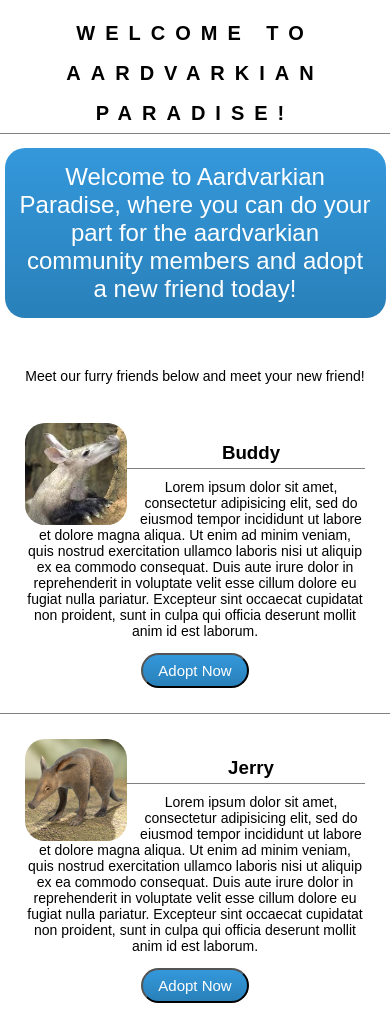
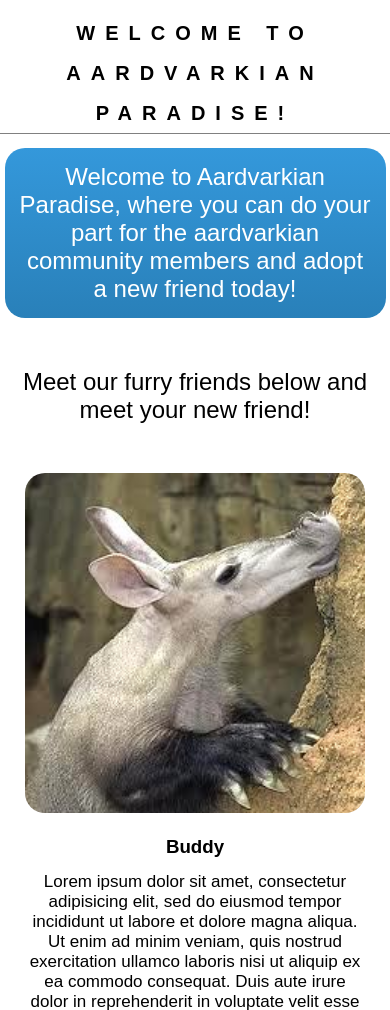
Before and after one commit to Joewm121/animal, a plain HTML site: page index.html in a window 390 px wide. Shown: the top 1010 px of the page. Drawn offline with Linux system fonts and the light colour scheme.

Commit message:
add styles for mobile layout, fix whitespace in styles.css and index.html

```diff
--- a/css/styles.css
+++ b/css/styles.css
@@ -37,13 +37,19 @@ body {
   padding: 0;
   box-shadow: 0 0 3px black;
 }
+
 h3 {
   border-bottom: 1px solid grey;
   margin-bottom: 0;
   padding-bottom: 4px;
 }
+
 p {
   margin-top: 10px;
+}
+
+.content .callout {
+  font-size: 24px;
 }
 
 .copyright {
@@ -96,16 +102,20 @@ p {
     border: none;
     box-shadow: none;
   }
+
   body {
     background-color: #fff;
   }
+
   .content h1 {
     font-size: 20px;
     line-height: 40px;
   }
+
   .copyright {
     color: #000;
   }
+
   .card {
     margin: 0;
     width: 100%;
@@ -121,8 +131,12 @@ p {
     margin-right: 10px;
   }
 
-  p {
+  p  {
     font-size: 14px;
+  }
+
+  .content .callout {
+    font-size: 24px;
   }
 
   .card:hover {
@@ -133,4 +147,24 @@ p {
     padding: 7px 15px 7px 15px;
     font-size: 15px;
   }
+
+  h3{
+    border: none;
+  }
 }
+
+@media screen and (max-width: 450px) {
+  .card img {
+    float: none;
+    width: 100%;
+  }
+
+  p {
+    font-size: 17px;
+  }
+
+  .btn {
+    font-size: 30px;
+    padding: 10px 30px;
+  }
+}
--- a/index.html
+++ b/index.html
@@ -11,7 +11,7 @@
       <p class="copy">
         Welcome to Aardvarkian Paradise, where you can do your part for the aardvarkian community members and adopt a new friend today!
       </p>
-      <p>
+      <p class="callout">
         Meet our furry friends below and meet your new friend!
       </p>
       <div class="container group">
@@ -22,7 +22,6 @@
             Lorem ipsum dolor sit amet, consectetur adipisicing elit, sed do eiusmod tempor incididunt ut labore et dolore magna aliqua. Ut enim ad minim veniam, quis nostrud exercitation ullamco laboris nisi ut aliquip ex ea commodo consequat. Duis aute irure dolor in reprehenderit in voluptate velit esse cillum dolore eu fugiat nulla pariatur. Excepteur sint occaecat cupidatat non proident, sunt in culpa qui officia deserunt mollit anim id est laborum.
           </p>
           <button class="btn">Adopt Now</button>
-
         </div>
         <div class="card">
           <img src="img/aardvark2.jpg" alt="another aardvark the second" />
@@ -31,7 +30,6 @@
             Lorem ipsum dolor sit amet, consectetur adipisicing elit, sed do eiusmod tempor incididunt ut labore et dolore magna aliqua. Ut enim ad minim veniam, quis nostrud exercitation ullamco laboris nisi ut aliquip ex ea commodo consequat. Duis aute irure dolor in reprehenderit in voluptate velit esse cillum dolore eu fugiat nulla pariatur. Excepteur sint occaecat cupidatat non proident, sunt in culpa qui officia deserunt mollit anim id est laborum.
           </p>
           <button class="btn">Adopt Now</button>
-
         </div>
         <div class="card">
           <img src="img/aardvark3.jpeg" alt="aardvark3" />
@@ -40,7 +38,6 @@
             Lorem ipsum dolor sit amet, consectetur adipisicing elit, sed do eiusmod tempor incididunt ut labore et dolore magna aliqua. Ut enim ad minim veniam, quis nostrud exercitation ullamco laboris nisi ut aliquip ex ea commodo consequat. Duis aute irure dolor in reprehenderit in voluptate velit esse cillum dolore eu fugiat nulla pariatur. Excepteur sint occaecat cupidatat non proident, sunt in culpa qui officia deserunt mollit anim id est laborum.
           </p>
           <button class="btn">Adopt Now</button>
-
         </div>
         <div class="card">
           <img src="img/aardvark4.jpeg" alt="aardvark4" />
@@ -49,17 +46,10 @@
             Lorem ipsum dolor sit amet, consectetur adipisicing elit, sed do eiusmod tempor incididunt ut labore et dolore magna aliqua. Ut enim ad minim veniam, quis nostrud exercitation ullamco laboris nisi ut aliquip ex ea commodo consequat. Duis aute irure dolor in reprehenderit in voluptate velit esse cillum dolore eu fugiat nulla pariatur. Excepteur sint occaecat cupidatat non proident, sunt in culpa qui officia deserunt mollit anim id est laborum.
           </p>
           <button class="btn">Adopt Now</button>
-
         </div>
-
       </div>
     </div>
-
     <span class="copyright">&copy; 2017, The Aardvarkian Paradise, L.L.C. M.D.</span>
-
-
-
-
     <script type="text/javascript">
       var x = document.getElementsByClassName('btn');
       for (var i = 0; i < x.length; i++) {
```
